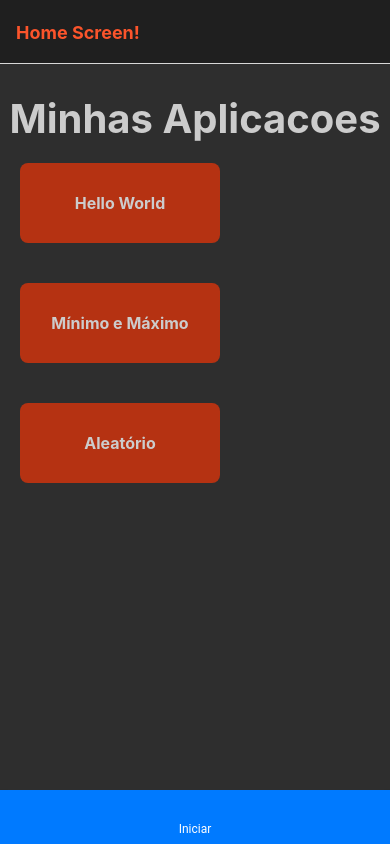
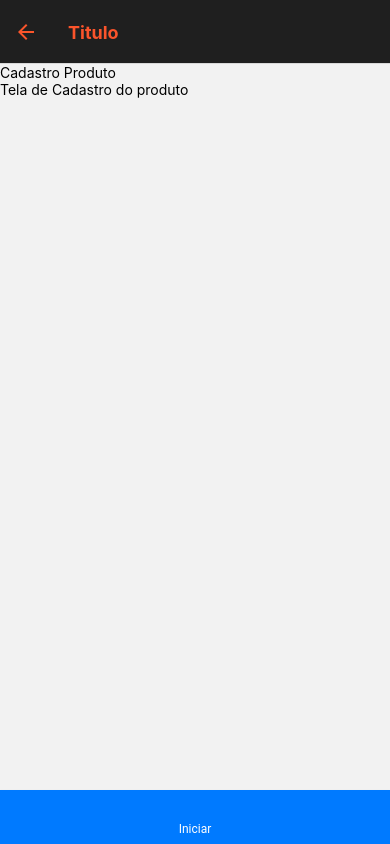
Before and after one commit to cristianeterra/curso-react-native-exercicios2, a React Native app: screen /Titulo in a window 390 px wide. Built offline with nearby package versions, Linux system fonts and the light colour scheme.

Commit message:
Ajuste no  Aleatório, criei componente Título

```diff
--- a/src/components/Aleatorio.js
+++ b/src/components/Aleatorio.js
@@ -2,14 +2,18 @@ import React from "react"
 import { Text } from "react-native"
 import { homeStyles } from "../screens/home/HomeStyle"
 
-export default function Aleatorio(props){
+export function Aleatorio(props){
   const min= +props.min
   const max= +props.max
   const delta = max - min + 1
   const aleatorio = parseInt(Math.random() * delta) + min
   return (
     <Text homeStyles={homeStyles}>
-      O valor aleatório é {aleatorio}
+      O valor aleatório é {+aleatorio}
     </Text>
   )
 }
+
+export default function Titulopai(){
+  return <Aleatorio min='1' max='94' />
+};
--- /dev/null
+++ b/src/components/Titulo.js
@@ -0,0 +1,18 @@
+import React, { Fragment } from "react"
+import { View, Text } from 'react-native'
+import { homeStyles } from "../screens/home/HomeStyle"
+
+export function Titulo(props){
+  const principal=props.principal
+  const secundario=props.secundario
+  return (
+    <Fragment>
+      <Text homeStyles={homeStyles.title}>{principal}</Text>
+      <Text homeStyles={homeStyles.title}>{secundario}</Text>
+    </Fragment>
+  )
+}
+
+export default function Titulopai(){
+  return <Titulo principal='Cadastro Produto' secundario='Tela de Cadastro do produto' />
+};
--- a/src/routes/AppStack.tsx
+++ b/src/routes/AppStack.tsx
@@ -12,6 +12,7 @@ import App2 from '../components/App2'
 import Comp , { Comp1, Comp2 } from '../components/Multi'
 import MinmaxPai from '../components/MinMax';
 import Aleatorio from '../components/Aleatorio';
+import Titulopai from '../components/Titulo';
 
 export function AppStack(){
     return (
@@ -34,6 +35,7 @@ export function AppStack(){
             {/* <HomeStack.Screen name='Comp2' component={Comp2}/> */}
             <HomeStack.Screen name='MinMax' component={MinmaxPai}/>
             <HomeStack.Screen name='Aleatorio' component={Aleatorio}/>
+            <HomeStack.Screen name='Titulo' component={Titulopai}/>
         </HomeStack.Navigator>
     )
 }
--- a/src/screens/home/Home.tsx
+++ b/src/screens/home/Home.tsx
@@ -17,6 +17,7 @@ function HomeScreen({navigation}){
             {/* <CardButton title="Comp 3" style={homeStyles.homeButton} onPress={() => navigation.navigate('Comp2' )} /> */}
             <CardButton title="Mínimo e Máximo" style={homeStyles.homeButton} onPress={() => navigation.navigate('MinMax' )} />
             <CardButton title="Aleatório" style={homeStyles.homeButton} onPress={() => navigation.navigate('Aleatorio' )} />
+            <CardButton title="Título" style={homeStyles.homeButton} onPress={() => navigation.navigate('Titulo' )} />
         </SafeAreaView>
     )
 }
```
